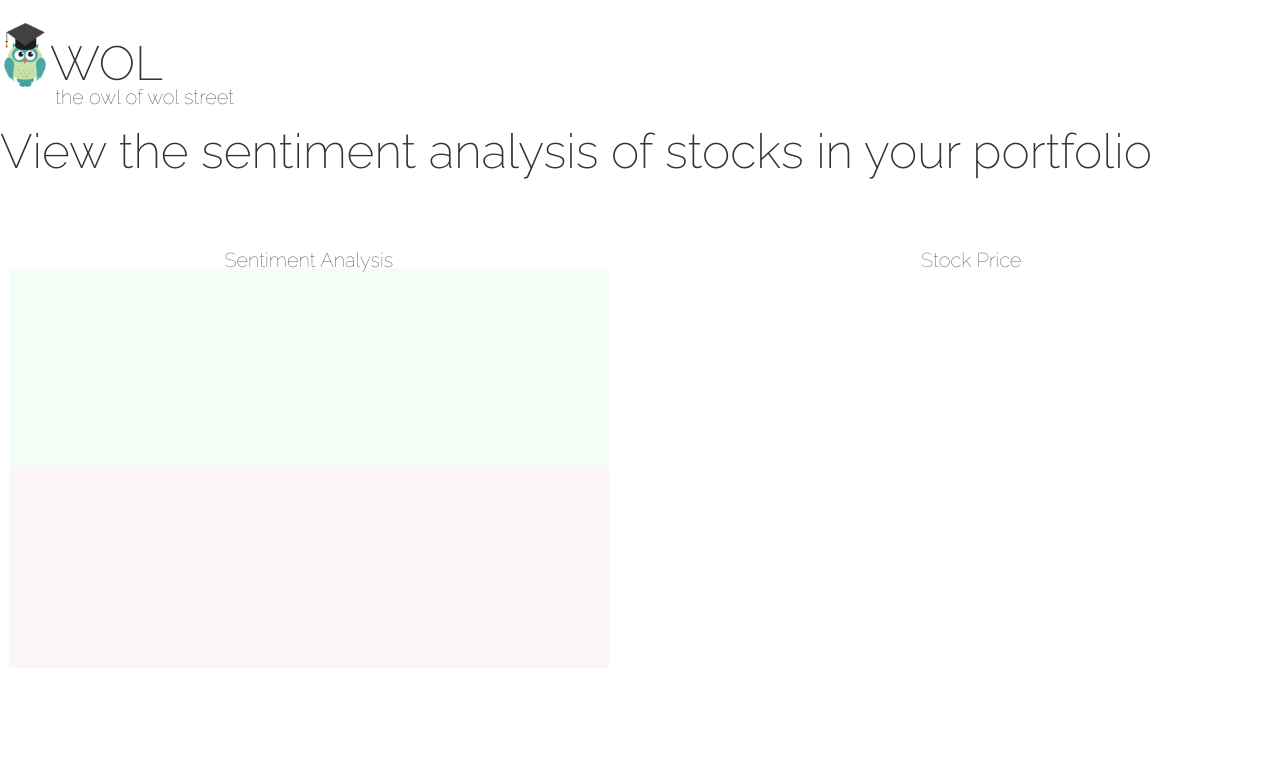
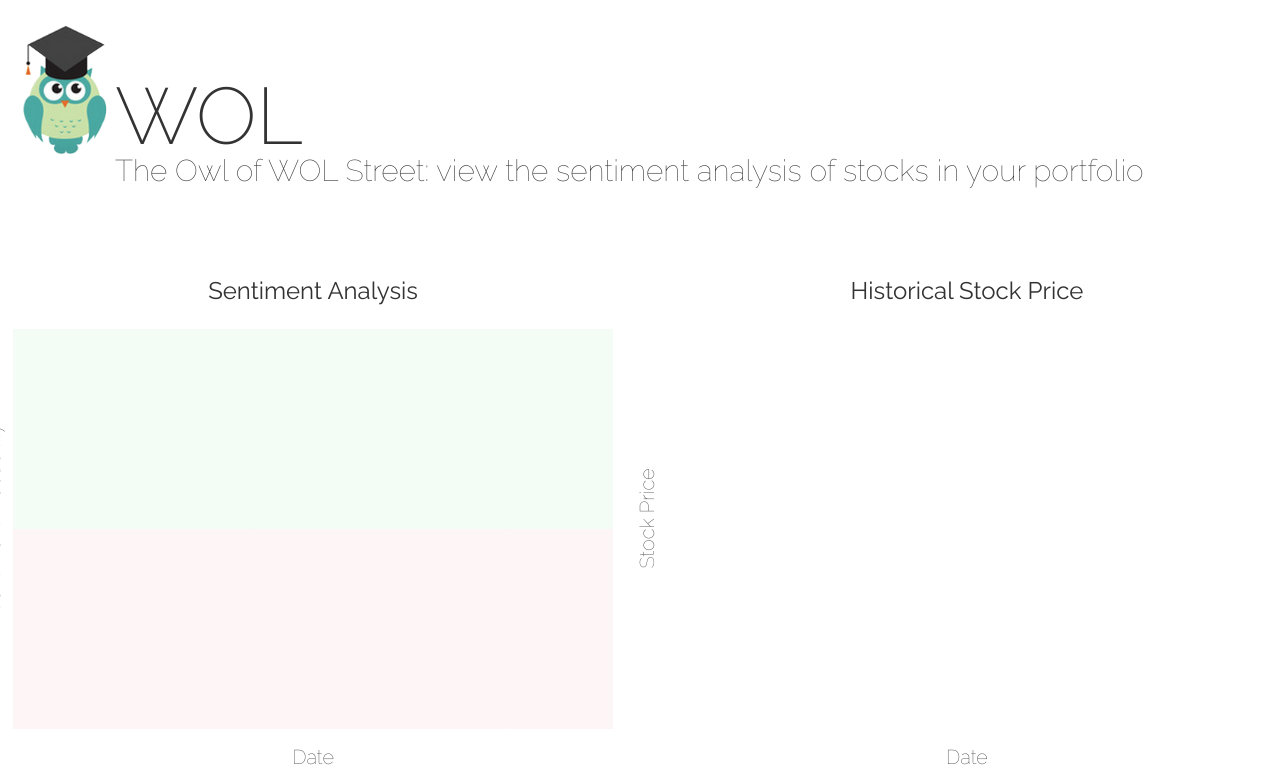
Before and after one commit to karenwsit/WOL, a plain HTML site: page templates/index.html in a window 1280 px wide. Shown: the top 775 px of the page. Drawn offline with nearby package versions, Linux system fonts and the light colour scheme; no server answers.

Commit message:
fixed classifier bug

```diff
--- a/static/css/stylesheet.css
+++ b/static/css/stylesheet.css
@@ -4,24 +4,19 @@
 
 h1 {
 	font-family: Raleway;
-	font-size: 48px;
+	font-size: 80px;
     font-weight: 200;
     margin-bottom: 0;
     vertical-align: bottom;
 }
 
-.wollogo {
-	width: 50px;
-	vertical-align: bottom;
-}
-
 h2 {
 	font-family: Raleway;
 	margin-top: 0;
-    font-size: 20px;
+    font-size: 30px;
     font-weight: 100;
     line-height: 0.75;
-    text-indent: 55px;
+    text-indent: 100px;
 }
 
 label {
@@ -30,6 +25,21 @@ label {
     font-size: 20px;
     line-height: 0.75;
     font-weight: 100;
+    position: relative;
+}
+
+label[for='sentimentchart'] {
+	margin-right: 50px;
+}
+
+.header-container {
+	width: 1250px;
+    margin: 0 auto;
+}
+
+.wollogo {
+	width: 100px;
+	vertical-align: bottom;
 }
 
 .chart-container {
@@ -37,13 +47,29 @@ label {
 	margin-top: 75px;
 }
 
-label[for='sentimentchart'] {
-	margin-right: 50px;
+
+/*
+ * Chart Axis
+ */
+.x-axis {
+	margin-top: 20px;
 }
 
-#sentimentchart {
+.y-axis {
+	display: inline-block;
+    transform: translateX(-50%) rotate(-90deg);
+    position: absolute;
+    left: -1em;
+    top: 50%;
+}
+
+.sentimentchart {
 	background: linear-gradient(to bottom, rgba(50, 200, 80, 0.05) 50%, rgba(200, 10, 30, .04) 50%);
 }
+
+/*
+ * Datatables
+ */
 
 .dataTable {
 	font-size: 16px;
--- a/static/js/main.js
+++ b/static/js/main.js
@@ -73,7 +73,7 @@ $( document ).ready(function() {
     });
 
     // Creates the jQuery DataTable child tables; takes in json object data & outputs specific tweets & dates
-    //
+
     function createChildTable (data) {
         var dateTable = $('<table class="child-table">' +
             '<thead><tr>'+
@@ -154,7 +154,7 @@ function drawSentimentChart(jsonblob){
 
     var sentiments = document.getElementById('sentimentchart').getContext('2d');
     var canvas = document.getElementById('sentimentchart');
-    var myChart = new Chart(sentiments).Scatter(scatterData, {scaleType: 'date'});
+    var myChart = new Chart(sentiments).Scatter(scatterData, {scaleType: 'date'}, {legendTemplate: "<ul class=\"<%=name.toLowerCase()%>-legend\"><%for(var i=0;i<datasets.length;i++){%><li><span class=\"<%=name.toLowerCase()%>-legend-marker\" style=\"background-color:<%=datasets[i].strokeColor%>\"></span><%=datasets[i].label%></li><%}%></ul>"});
     var gradient = sentiments.createLinearGradient(0, canvas.height, 0, 0);
     gradient.addColorStop(0, "rgba(0, 164, 228,0.2)");
     gradient.addColorStop(0, "rgba(0, 164, 228,0.2)");
--- a/templates/index.html
+++ b/templates/index.html
@@ -10,17 +10,25 @@
 	<title> WOL </title>
 </head>
 <body>
-	<h1><img class="wollogo" src="/static/img/WOLlogo.png">WOL</h1>
-	<h2> the owl of wol street </h2>
+	<header class="header-container">
+		<h1><img class="wollogo" src="/static/img/WOLlogo.png">WOL</h1>
+		<h2> The Owl of WOL Street: view the sentiment analysis of stocks in your portfolio </h2>
 
-	<h1> View the sentiment analysis of stocks in your portfolio <h1>
-
+	</header>
 	<div class="chart-container text-center">
-		<label for = "sentimentchart"> Sentiment Analysis <br>
-			<canvas id="sentimentchart" width="600" height="400"></canvas>
+		<label for = "sentimentchart">
+			<h3>Sentiment Analysis</h3>
+			<br>
+			<canvas class="sentimentchart" id="sentimentchart" width="600" height="400"></canvas>
+			<div class="y-axis"> Sentiment Probability </div>
+			<div class="x-axis"> Date </div>
 		</label>
-		<label for = "stockchart"> Stock Price <br>
+		<label for = "stockchart">
+			<h3> Historical Stock Price</h3>
+			<br>
 			<canvas id="stockchart" width="600" height="400"></canvas>
+			<div class="y-axis"> Stock Price </div>
+			<div class="x-axis"> Date </div>
 		</label>
 	</div>
 	<div class="container">
```
Also changed, not shown: 4 other files.
